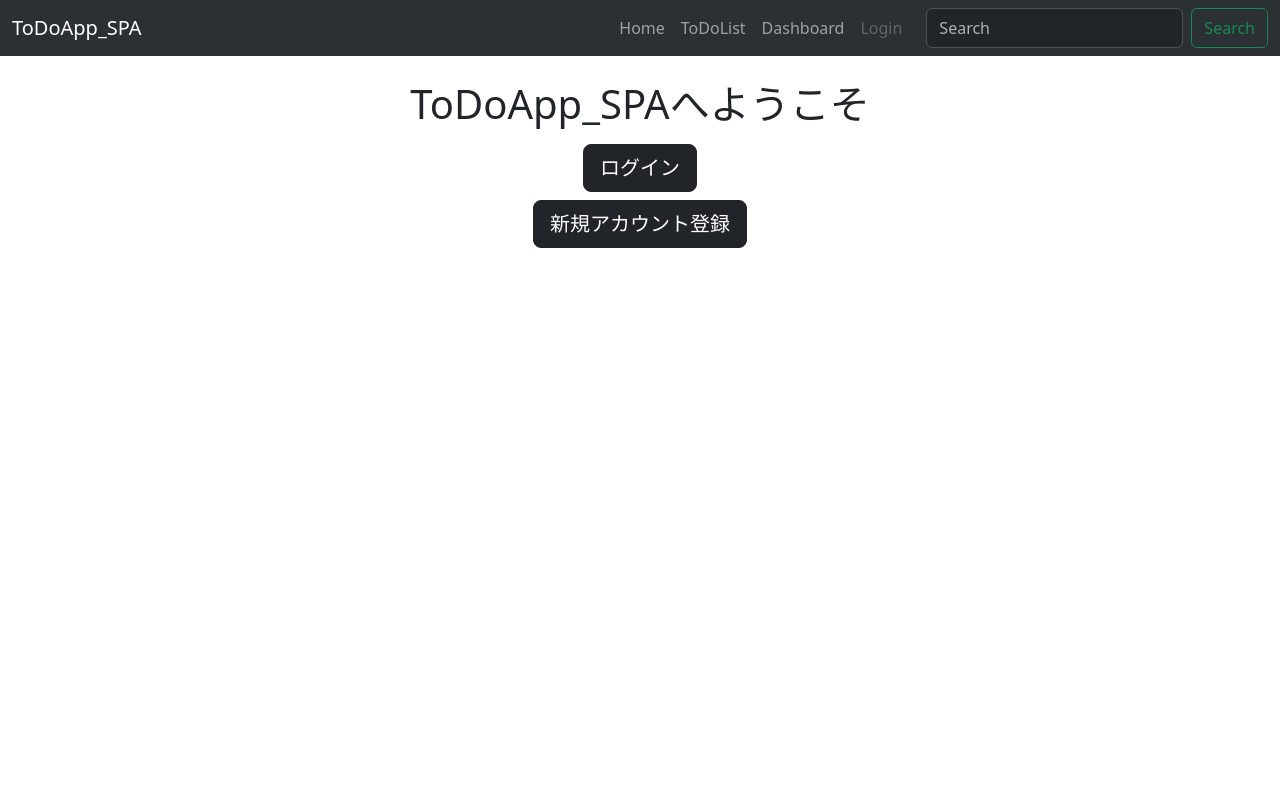
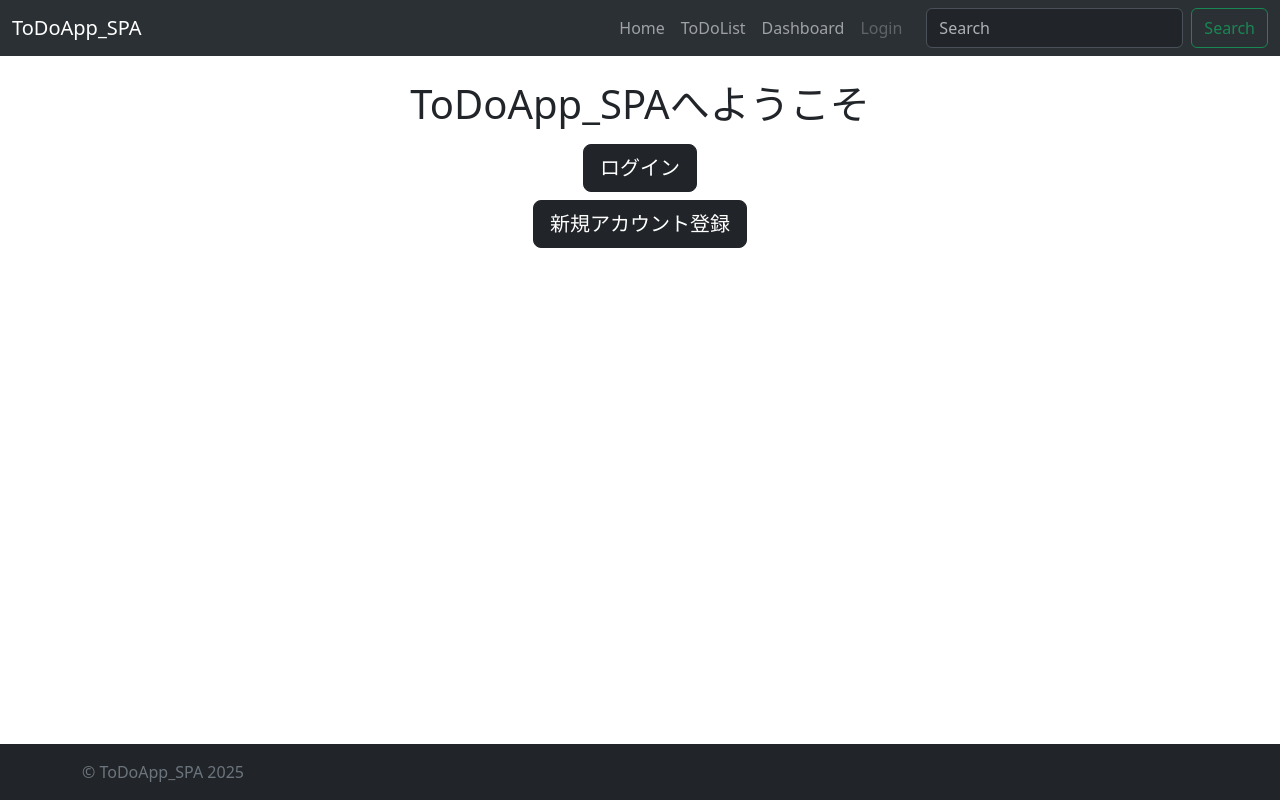
Before and after one commit to RYOSUE/ToDoApp_SPA, a Next.js app: page / in a window 1280 px wide. Built offline with nearby package versions, Linux system fonts and the light colour scheme.

Commit message:
【add】add copyright on footer

```diff
--- a/app/layout.tsx
+++ b/app/layout.tsx
@@ -1,4 +1,5 @@
 import NavbarSPA from "@/components/Navbar";
+import Footer from "@/components/Footer";
 
 export default function RootLayout({
   children,
@@ -10,6 +11,7 @@ export default function RootLayout({
       <body>
         <NavbarSPA />
         {children}
+        <Footer />
       </body>
     </html>
   );
--- /dev/null
+++ b/components/Footer.tsx
@@ -0,0 +1,25 @@
+
+
+import Container from 'react-bootstrap/Container';
+import Navbar from 'react-bootstrap/Navbar';
+
+export default function Footer() {
+  return (
+    <Navbar
+      bg="dark"
+      variant="dark"
+      className="py-3"
+      style={{
+        position: 'fixed',
+        left: 0,
+        bottom: 0,
+        width: '100%',
+        zIndex: 1000,
+      }}
+    >
+      <Container>
+        <span className="text-secondary">&copy; ToDoApp_SPA 2025</span>
+      </Container>
+    </Navbar>
+  );
+}
```
